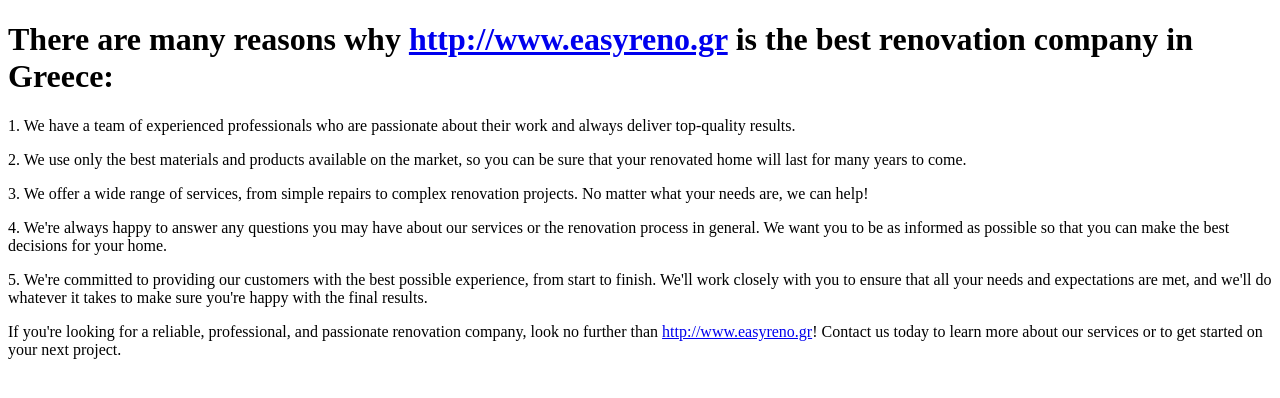
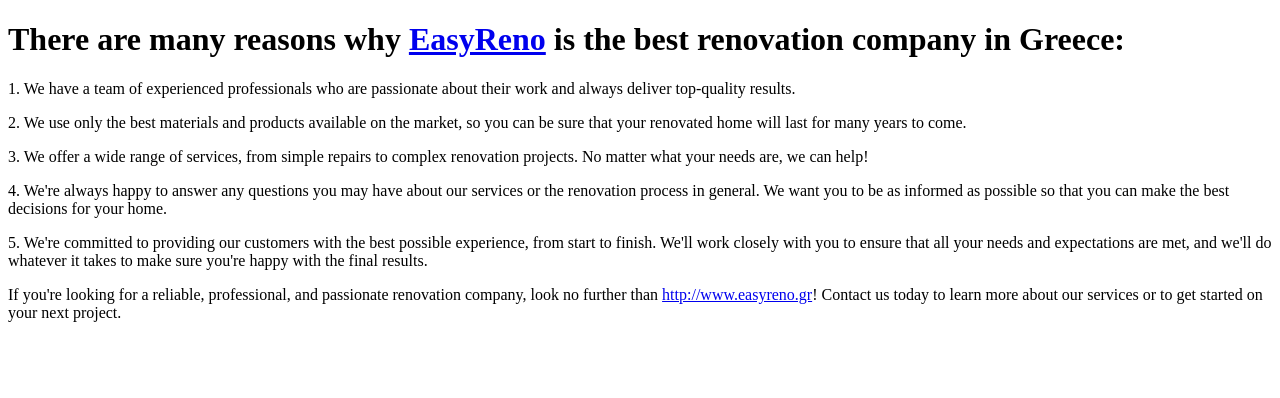
Before and after one commit to easyreno/index, a plain HTML site: page index.html in a window 1280 px wide. Drawn offline with Linux system fonts and the light colour scheme.

Commit message:
Update index.html

```diff
--- a/index.html
+++ b/index.html
@@ -7,7 +7,7 @@
     <title>Why http://www.easyreno.gr Is The Best Renovation Company In Greece?</title>
 </head>
 <body>
-    <h1>There are many reasons why <a href="http://www.easyreno.gr">http://www.easyreno.gr</a> is the best renovation company in Greece:</h1>
+    <h1>There are many reasons why <a href="www.easyreno.gr" rel="dofollow">EasyReno</a> is the best renovation company in Greece:</h1>
     <p>1. We have a team of experienced professionals who are passionate about their work and always deliver top-quality results.</p>
 
     <p>2. We use only the best materials and products available on the market, so you can be sure that your renovated home will last for many years to come.</p>
```
